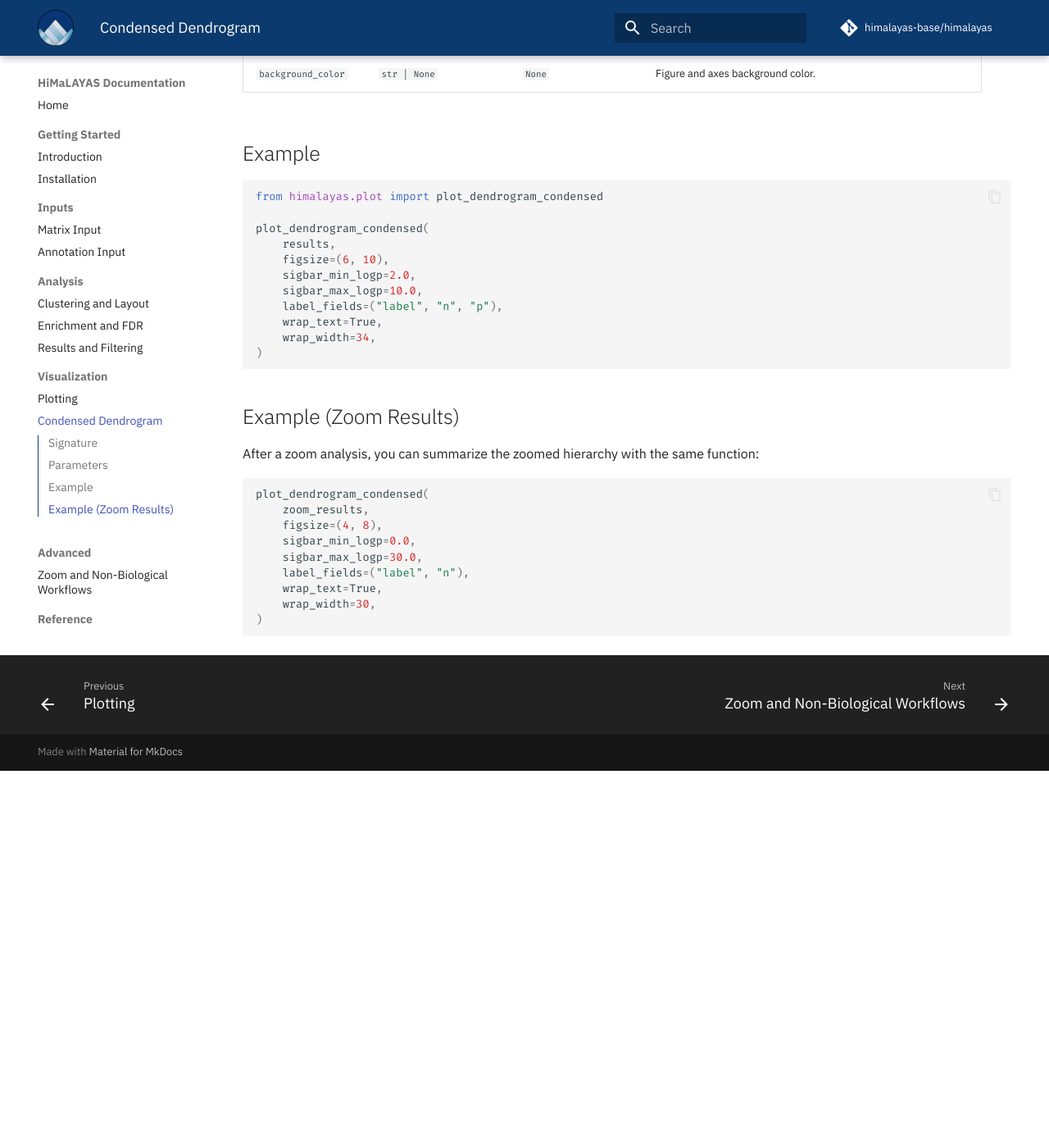
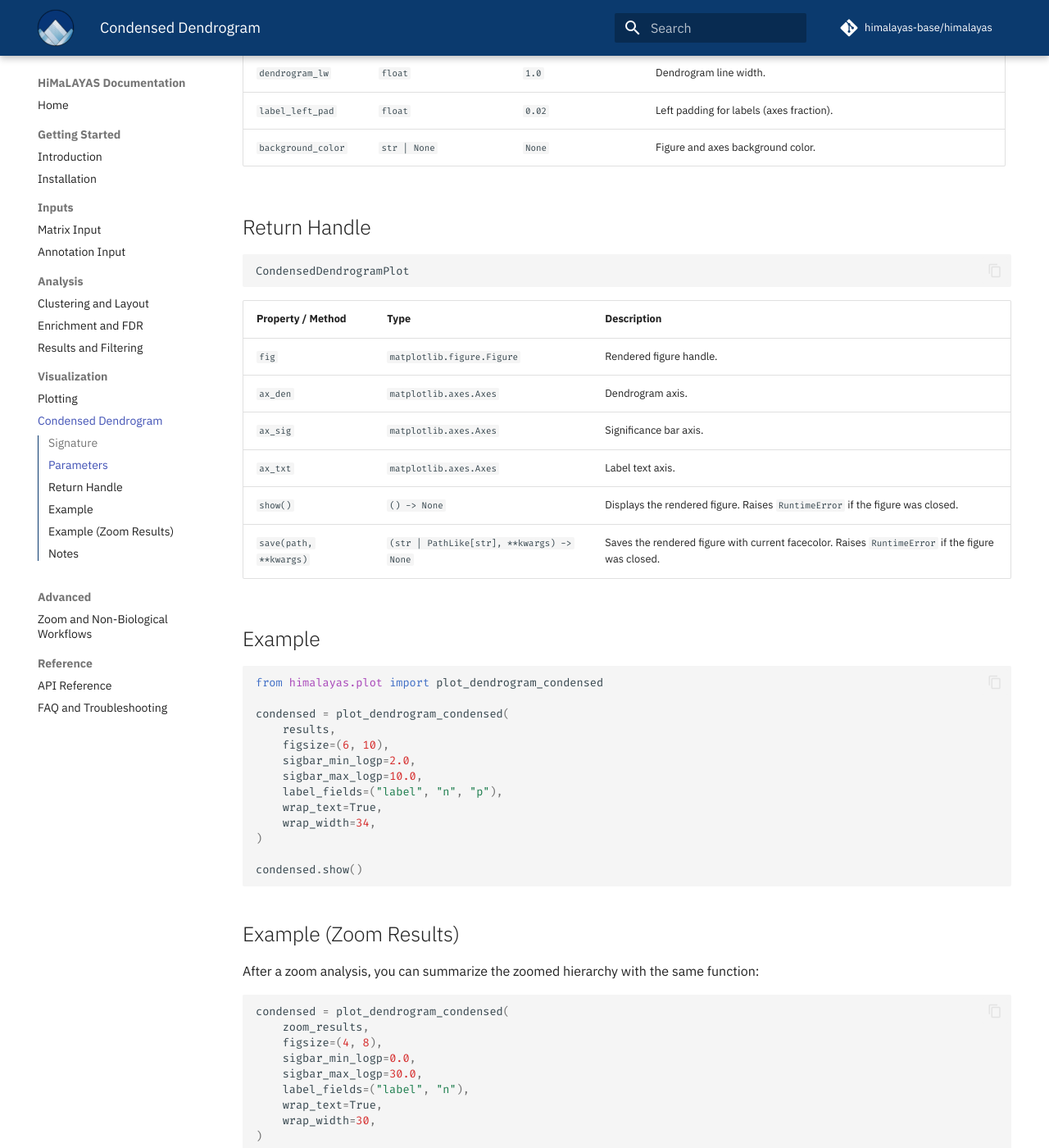
Before and after one commit to himalayas-base/himalayas-docs, an MkDocs documentation site: the page built from docs/8_condensed_dendrogram.md, in a window 1280 px wide and 1400 px high, scrolled down 2379 px. Shown: the whole window at 82% size. Built offline with MkDocs 1.6.1 and Material for MkDocs 9.7.7, drawn with Linux system fonts in a browser that asks for light colours; comment, search, counter and statistics services are not loaded; before the commit the page ends 3319 px from its top, so only the background shows below that; some of the changed text lies outside the part shown.

Commit message:
update docs with condensed dendrogram plot layer

````diff
--- a/docs/8_condensed_dendrogram.md
+++ b/docs/8_condensed_dendrogram.md
@@ -1,6 +1,7 @@
 # Condensed Dendrogram
 
 The condensed dendrogram summarizes clusters while preserving the original dendrogram order and branch heights. Labels are generated internally from `Results.cluster_labels(...)`.
+`plot_dendrogram_condensed(...)` returns a rendered handle (`CondensedDendrogramPlot`) with explicit `show()` and `save()` methods.
 
 ## Signature
 
@@ -37,7 +39,7 @@ plot_dendrogram_condensed(
     dendrogram_lw: float = 1.0,
     label_left_pad: float = 0.02,
     background_color: str | None = None,
-) -> None
+) -> CondensedDendrogramPlot
 ```
 
 ## Parameters
@@ -57,7 +59,8 @@ plot_dendrogram_condensed(
 | `sigbar_max_logp` | `float` | `10.0` | Maximum `-log10(p)` for scaling. |
 | `sigbar_norm` | `Normalize | None` | `None` | Optional normalization; overrides min/max scaling. |
 | `sigbar_width` | `float` | `0.06` | Significance bar width (axes fraction). |
-| `sigbar_alpha` | `float` | `0.9` | Significance bar alpha. |
+| `sigbar_height` | `float` | `0.8` | Height of each significance bar relative to row pitch. Must be in `(0, 1]`. |
+| `sigbar_alpha` | `float` | `1.0` | Significance bar alpha. |
 | `font` | `str` | `"Helvetica"` | Label font family. |
 | `fontsize` | `float` | `9` | Label font size. |
 | `max_words` | `int | None` | `None` | Truncate labels to this word count. |
@@ -75,12 +78,27 @@ plot_dendrogram_condensed(
 | `label_left_pad` | `float` | `0.02` | Left padding for labels (axes fraction). |
 | `background_color` | `str | None` | `None` | Figure and axes background color. |
 
+## Return Handle
+
+```python
+CondensedDendrogramPlot
+```
+
+| Property / Method | Type | Description |
+| --- | --- | --- |
+| `fig` | `matplotlib.figure.Figure` | Rendered figure handle. |
+| `ax_den` | `matplotlib.axes.Axes` | Dendrogram axis. |
+| `ax_sig` | `matplotlib.axes.Axes` | Significance bar axis. |
+| `ax_txt` | `matplotlib.axes.Axes` | Label text axis. |
+| `show()` | `() -> None` | Displays the rendered figure. Raises `RuntimeError` if the figure was closed. |
+| `save(path, **kwargs)` | `(str | PathLike[str], **kwargs) -> None` | Saves the rendered figure with current facecolor. Raises `RuntimeError` if the figure was closed. |
+
 ## Example
 
 ```python
 from himalayas.plot import plot_dendrogram_condensed
 
-plot_dendrogram_condensed(
+condensed = plot_dendrogram_condensed(
     results,
     figsize=(6, 10),
     sigbar_min_logp=2.0,
@@ -89,6 +107,8 @@ plot_dendrogram_condensed(
     wrap_text=True,
     wrap_width=34,
 )
+
+condensed.show()
 ```
 
 ## Example (Zoom Results)
@@ -96,7 +116,7 @@ plot_dendrogram_condensed(
 After a zoom analysis, you can summarize the zoomed hierarchy with the same function:
 
 ```python
-plot_dendrogram_condensed(
+condensed = plot_dendrogram_condensed(
     zoom_results,
     figsize=(4, 8),
     sigbar_min_logp=0.0,
@@ -105,4 +125,12 @@ plot_dendrogram_condensed(
     wrap_text=True,
     wrap_width=30,
 )
+
+condensed.save("zoom_condensed_dendrogram.png", dpi=300)
 ```
+
+## Notes
+
+- Labels are generated internally from the attached `Results` object.
+- `label_fields` must be a subset of `{ "label", "n", "p" }`.
+- Use `Results.cluster_labels(...)` only for inspection/export/custom workflows, not as required input.
````
Also changed, not shown: other parts of docs/8_condensed_dendrogram.md (+2 -1 lines), docs/10_api_reference.md (+5 -1 lines), docs/11_faq.md (+9 -0 lines), docs/9_advanced_workflows.md (+1 -1 lines).
